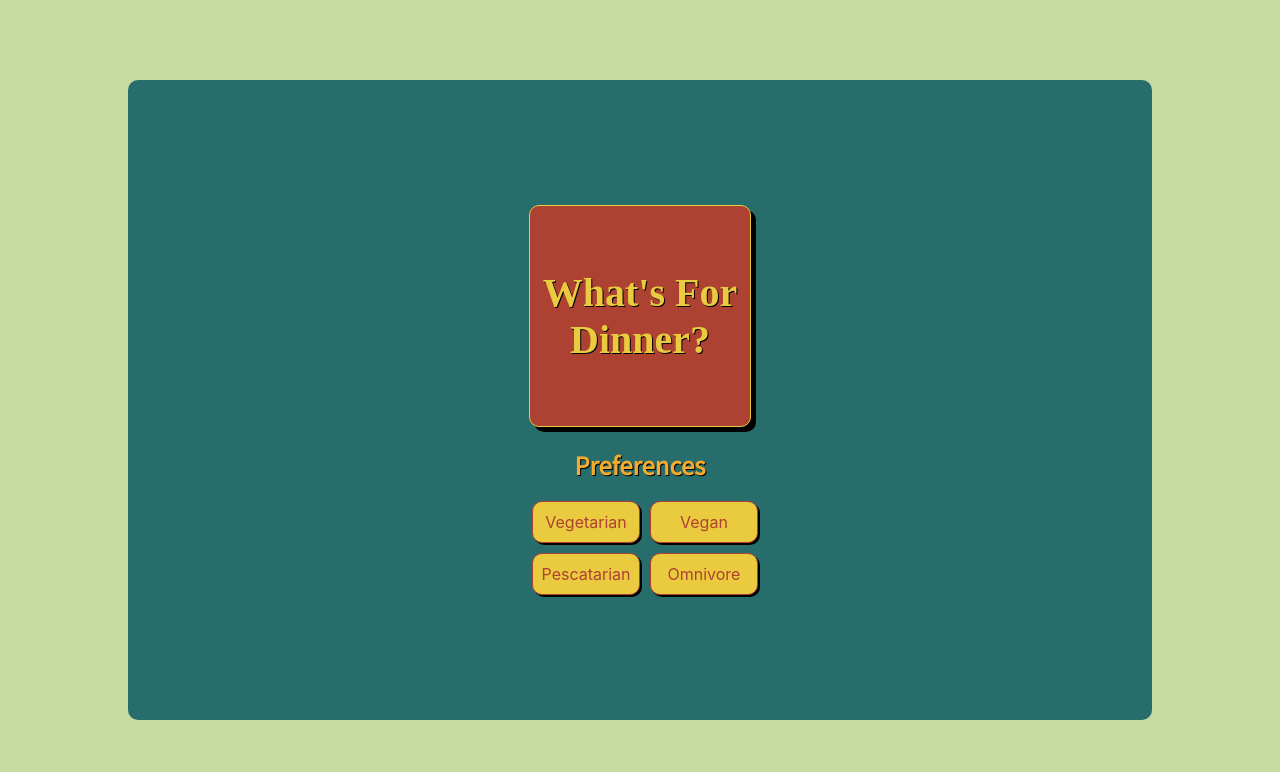
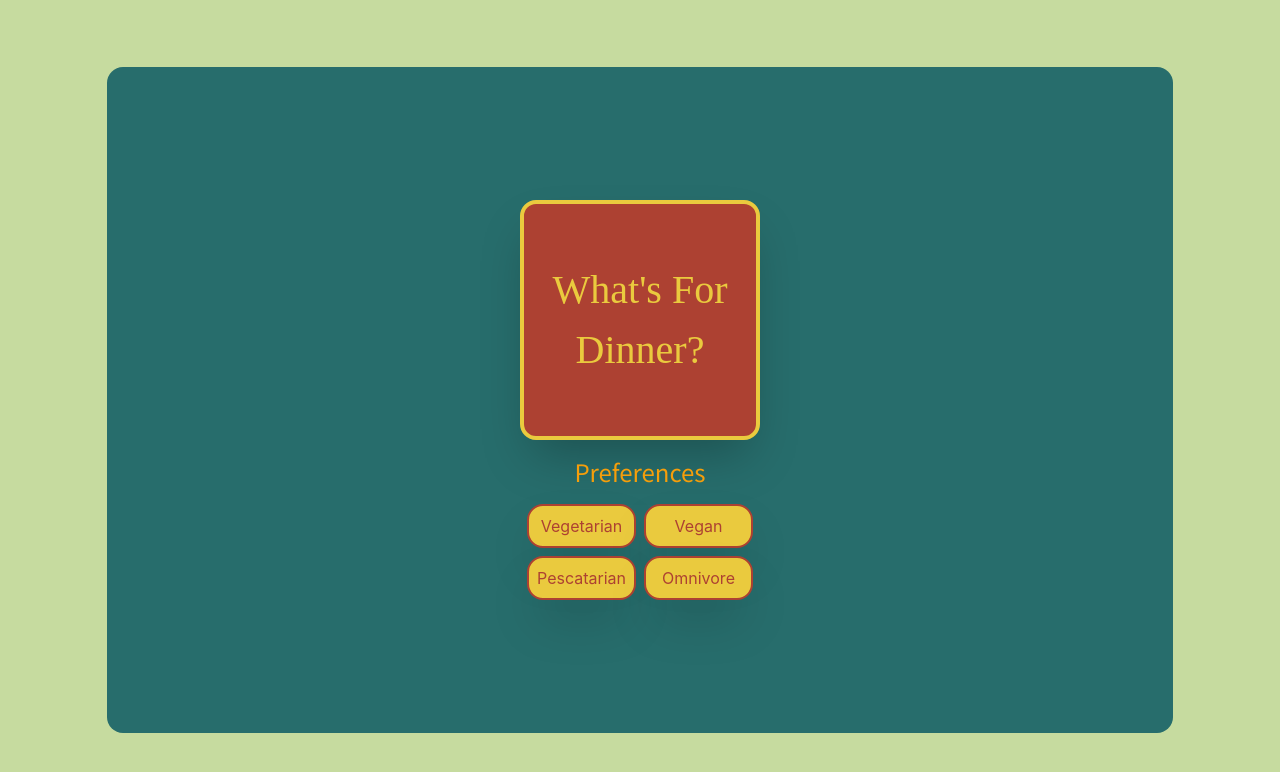
Before and after one commit to JaricW/whatsfordinner, a React (Create React App) app: page / in a window 1280 px wide. Shown: the top 772 px of the page. Built offline with nearby package versions, Linux system fonts and the light colour scheme; a web font is replaced by a local one.

Commit message:
Installed and changed all styles to Tailwind

```diff
--- /dev/null
+++ b/craco.config.js
@@ -0,0 +1,10 @@
+module.exports = {
+    style: {
+      postcss: {
+        plugins: [
+          require('tailwindcss'),
+          require('autoprefixer'),
+        ],
+      },
+    },
+  }
--- /dev/null
+++ b/postcss.config.js
@@ -0,0 +1,6 @@
+module.exports = {
+  plugins: {
+    tailwindcss: {},
+    autoprefixer: {},
+  },
+}
--- a/src/Components/DinnerButton.js
+++ b/src/Components/DinnerButton.js
@@ -1,6 +1,5 @@
 import React, { useContext } from "react";
 import { GlobalContext } from "../Context/GlobalState";
-import allStyles from "../Styles/AllStyles";
 
 const DinnerButton = (props) => {
   const { arrayOfDinners, forDinnerTonight, displayDinner } = useContext(
@@ -17,9 +16,15 @@ const DinnerButton = (props) => {
   };
 
   return (
-    <div className="button" onClick={showMeDinner} style={allStyles.dinnerButton}>
+    <button
+      className="h-60 w-60 flex items-center justify-center border-solid border-current border-4 rounded-2xl p-6 text-center
+       text-lightYellow bg-lightOrange shadow-2xl
+       hover:text-lightOrange hover:bg-lightYellow
+       focus:outline-none"
+      onClick={showMeDinner}
+    >
       <h1>What's For Dinner?</h1>
-    </div>
+    </button>
   );
 };
 
--- a/src/Components/Preferences.js
+++ b/src/Components/Preferences.js
@@ -1,6 +1,5 @@
 import React, { useContext } from "react";
 import { GlobalContext } from "../Context/GlobalState";
-import allStyles from "../Styles/AllStyles";
 
 const Preferences = (props) => {
   const { value, arrayOfDinners } = useContext(GlobalContext);
@@ -54,26 +53,46 @@ const Preferences = (props) => {
 
   return (
     <>
-      <h2 style={allStyles.subHeading}>Preferences</h2>
-      <div style={allStyles.prefButtonHolder}>
-        <div
-          className="buttonSecondary"
+      <h2 className="text-2xl p-4 text-yellow-500 text-shadow-xl">
+        Preferences
+      </h2>
+      <div className="grid grid-cols-2 gap-2">
+        <button
+          className="flex items-center justify-center border-solid border-current border-2 rounded-2xl p-2 text-center
+          text-lightOrange bg-lightYellow shadow-2xl
+          hover:text-lightYellow hover:bg-lightOrange
+          focus:text-lightYellow focus:bg-lightOrange focus:outline-none"
           onClick={() => filterMenu("vegetarian")}
         >
           Vegetarian
-        </div>
-        <div className="buttonSecondary" onClick={() => filterMenu("vegan")}>
+        </button>
+        <button
+          className="flex items-center justify-center border-solid border-current border-2 rounded-2xl p-2 text-center
+           text-lightOrange bg-lightYellow shadow-2xl
+           hover:text-lightYellow hover:bg-lightOrange
+           focus:text-lightYellow focus:bg-lightOrange focus:outline-none"
+          onClick={() => filterMenu("vegan")}
+        >
           Vegan
-        </div>
-        <div
-          className="buttonSecondary"
+        </button>
+        <button
+          className="flex items-center justify-center border-solid border-current border-2 rounded-2xl p-2 text-center
+          text-lightOrange bg-lightYellow shadow-2xl
+          hover:text-lightYellow hover:bg-lightOrange
+          focus:text-lightYellow focus:bg-lightOrange focus:outline-none"
           onClick={() => filterMenu("pescatarian")}
         >
           Pescatarian
-        </div>
-        <div className="buttonSecondary" onClick={() => filterMenu("omnivore")}>
+        </button>
+        <button
+          className="flex items-center justify-center border-solid border-current border-2 rounded-2xl p-2 text-center
+          text-lightOrange bg-lightYellow shadow-2xl
+          hover:text-lightYellow hover:bg-lightOrange
+          focus:text-lightYellow focus:bg-lightOrange focus:outline-none"
+          onClick={() => filterMenu("omnivore")}
+        >
           Omnivore
-        </div>
+        </button>
       </div>
     </>
   );
--- a/src/Components/TonightsDinner.js
+++ b/src/Components/TonightsDinner.js
@@ -1,6 +1,5 @@
 import React, { useContext } from "react";
 import { GlobalContext } from "../Context/GlobalState";
-import allStyles from "../Styles/AllStyles";
 
 const TonightsDinner = () => {
   const { forDinnerTonight, displayDinner } = useContext(GlobalContext);
@@ -12,23 +11,30 @@ const TonightsDinner = () => {
   };
   return (
     <>
-      <div style={allStyles.tdLayout}>
-        <h2 style={allStyles.subHeading}>{dinnerTonight.name}</h2>
+      <div className="absolute h-5/6 w-10/12 flex flex-col justify-around items-center text-center bg-turqouise rounded-2xl"
+  >
+
+        <h2 className="text-2xl p-4 text-lightYellow text-shadow-sm">{dinnerTonight.name}</h2>
         <img
-          style={allStyles.imgSize}
+         className="w-5/6 sm:w-3/6"
           src={dinnerTonight.img}
           alt={dinnerTonight.imgDescription}
         />
-        <p style={allStyles.introStyle}>{dinnerTonight.intro}</p>
+        <p className="italic text-lightYellow p-2 text-lg">{dinnerTonight.intro}</p>
         <p>
-          <a href={dinnerTonight.link} target="_blank">
+          <a href={dinnerTonight.link} target="_blank"
+          className="underline text-blue-800"
+          >
             Find a recipe here
           </a>
         </p>
 
-        <div className="buttonSecondary" onClick={goBack}>
+        <button className="flex items-center justify-center border-solid border-current border-2 rounded-2xl p-2 text-center
+          text-lightOrange bg-lightYellow  shadow-2xl
+          hover:text-lightYellow hover:bg-lightOrange
+          focus:text-lightYellow focus:bg-lightOrange focus:outline-none" onClick={goBack}>
           Not Tonight!
-        </div>
+        </button>
       </div>
     </>
   );
--- a/src/Components/WhatsForDinner.js
+++ b/src/Components/WhatsForDinner.js
@@ -3,8 +3,6 @@ import React, { useEffect, useContext, useState } from "react";
 import DinnerButton from "./DinnerButton";
 import Preferences from "./Preferences";
 import TonightsDinner from "./TonightsDinner";
-
-import allStyles from "../Styles/AllStyles";
 
 import { GlobalContext } from "../Context/GlobalState";
 
@@ -24,12 +22,8 @@ const WhatsForDinner = () => {
 
   return (
     <>
-      <main
-        style={allStyles.mainLayout}
-      >
-        <div
-          style={allStyles.containerLayout}
-        >
+      <main className="h-screen w-full flex flex-col justify-center items-center">
+        <div className="h-5/6 w-5/6 rounded-2xl bg-turqouise flex flex-col justify-center items-center">
           <DinnerButton />
           <Preferences />
         </div>
--- a/src/Styles/AllStyles.js
+++ /dev/null
@@ -1,63 +0,0 @@
-const mainLayout = {
-  height: "100vh",
-  width: "100%",
-  display: "flex",
-  flexDirection: "column",
-  justifyContent: "center",
-  alignItems: "center",
-};
-
-const containerLayout = {
-  height: "80%",
-  width: "80%",
-  borderRadius: "10px",
-  backgroundColor: "#276d6c",
-  display: "flex",
-  flexDirection: "column",
-  justifyContent: "center",
-  alignItems: "center",
-};
-
-const tdLayout = {
-  position: "absolute",
-  height: "80%",
-  width: "80%",
-  borderRadius: "10px",
-  backgroundColor: "#276d6c",
-  display: "flex",
-  flexDirection: "column",
-  justifyContent: "center",
-  alignItems: "center",
-};
-
-const subHeading = {
-  color: "#F4AB2E",
-  textShadow: "1px 1px black",
-  textAlign: "center",
-};
-
-const introStyle = { color: "#F4AB2E", fontStyle: "italic" };
-
-const imgSize = { maxHeight: "200px", maxWidth: "60%" };
-
-const dinnerButton = {height: "200px", width: "200px"};
-
-const prefButtonHolder = {
-    display: "grid",
-    gridTemplateColumns: "50% 50%",
-    gridColumnGap: "10px",
-    gridRowGap: "10px",
-  }
-
-const allStyles = {
-  mainLayout,
-  containerLayout,
-  tdLayout,
-  subHeading,
-  imgSize,
-  introStyle,
-  dinnerButton,
-  prefButtonHolder
-};
-
-export default allStyles;
--- a/src/index.css
+++ b/src/index.css
@@ -1,3 +1,7 @@
+@tailwind base;
+@tailwind components;
+@tailwind utilities;
+
 html {
   background-color: #c6db9f;
 }
--- /dev/null
+++ b/tailwind.config.js
@@ -0,0 +1,17 @@
+module.exports = {
+  purge: ['./src/**/*.{js,jsx,ts,tsx}', './public/index.html'],
+  darkMode: false, // or 'media' or 'class'
+  theme: {
+    extend: {
+      colors: {
+        turqouise: '#276d6c',
+        lightYellow: '#eaca3e',
+        lightOrange: '#ad4132'
+      }
+    },
+  },
+  variants: {
+    extend: {},
+  },
+  plugins: [],
+}
```
Also changed, not shown: package.json (+10 -3 lines), 1 other file (tests, documents, lock files or other folders).
